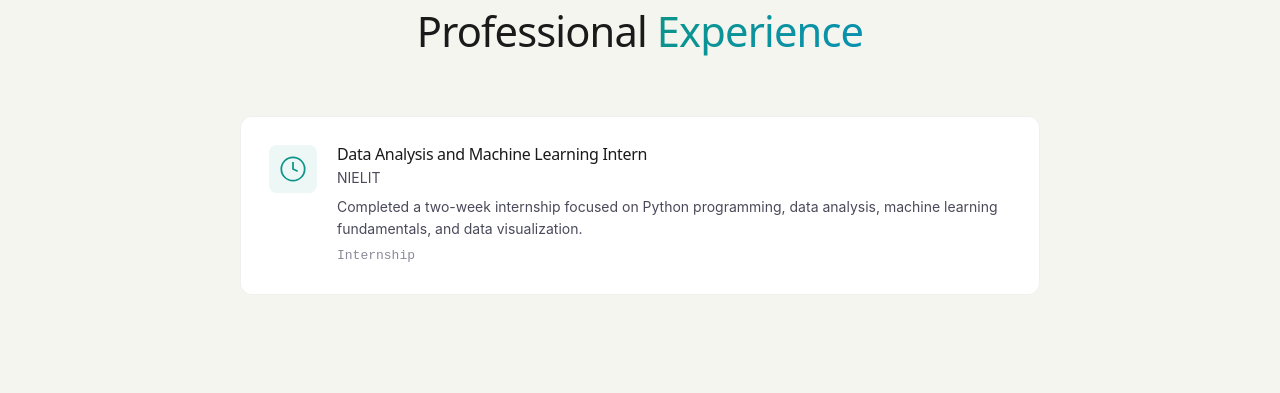
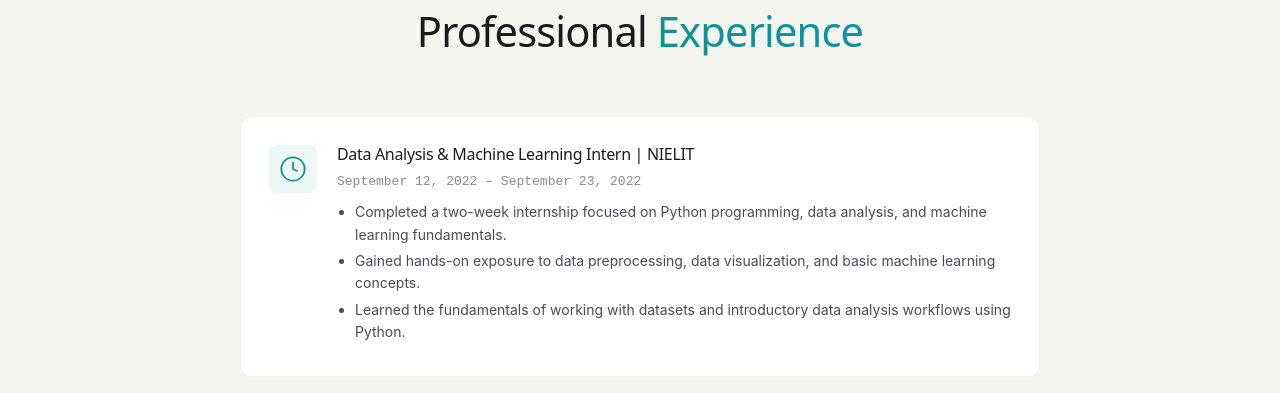
Before and after one commit to Darsh01k/Portfolio, a plain HTML site: page index.html in a window 1280 px wide. Shown: the part 3240-3633 px from the top of the page. Drawn offline with nearby package versions, Linux system fonts and the light colour scheme.

Commit message:
Update NIELIT internship details with bullet points and date range

```diff
--- a/css/styles.css
+++ b/css/styles.css
@@ -376,7 +376,8 @@ section[id] { perspective: 1000px; }
 .edu-body h3 { font-size: 1rem; font-weight: 500; margin-bottom: 4px; }
 .edu-org { color: var(--color-text-body); font-size: 14px; margin-bottom: 4px; }
 .edu-date { color: var(--color-text-muted); font-size: 13px; font-family: var(--font-mono); }
-.edu-desc { color: var(--color-text-body); font-size: 14px; line-height: 1.6; margin-top: 6px; }
+.edu-desc { color: var(--color-text-body); font-size: 14px; line-height: 1.6; margin-top: 8px; padding-left: 18px; list-style: disc; }
+.edu-desc li { margin-bottom: 4px; }
 
 /* ── Skills ── */
 .skills-grid { display: grid; grid-template-columns: repeat(auto-fit, minmax(260px, 1fr)); gap: 16px; }
--- a/index.html
+++ b/index.html
@@ -302,10 +302,13 @@
             <svg width="28" height="28" viewBox="0 0 24 24" fill="none" stroke="currentColor" stroke-width="1.5"><circle cx="12" cy="12" r="10"/><path d="M12 6v6l4 2"/></svg>
           </div>
           <div class="edu-body">
-            <h3>Data Analysis and Machine Learning Intern</h3>
-            <p class="edu-org">NIELIT</p>
-            <p class="edu-desc">Completed a two-week internship focused on Python programming, data analysis, machine learning fundamentals, and data visualization.</p>
-            <span class="edu-date">Internship</span>
+            <h3>Data Analysis &amp; Machine Learning Intern | NIELIT</h3>
+            <span class="edu-date">September 12, 2022 &ndash; September 23, 2022</span>
+            <ul class="edu-desc">
+              <li>Completed a two-week internship focused on Python programming, data analysis, and machine learning fundamentals.</li>
+              <li>Gained hands-on exposure to data preprocessing, data visualization, and basic machine learning concepts.</li>
+              <li>Learned the fundamentals of working with datasets and introductory data analysis workflows using Python.</li>
+            </ul>
           </div>
         </div>
       </div>
```
